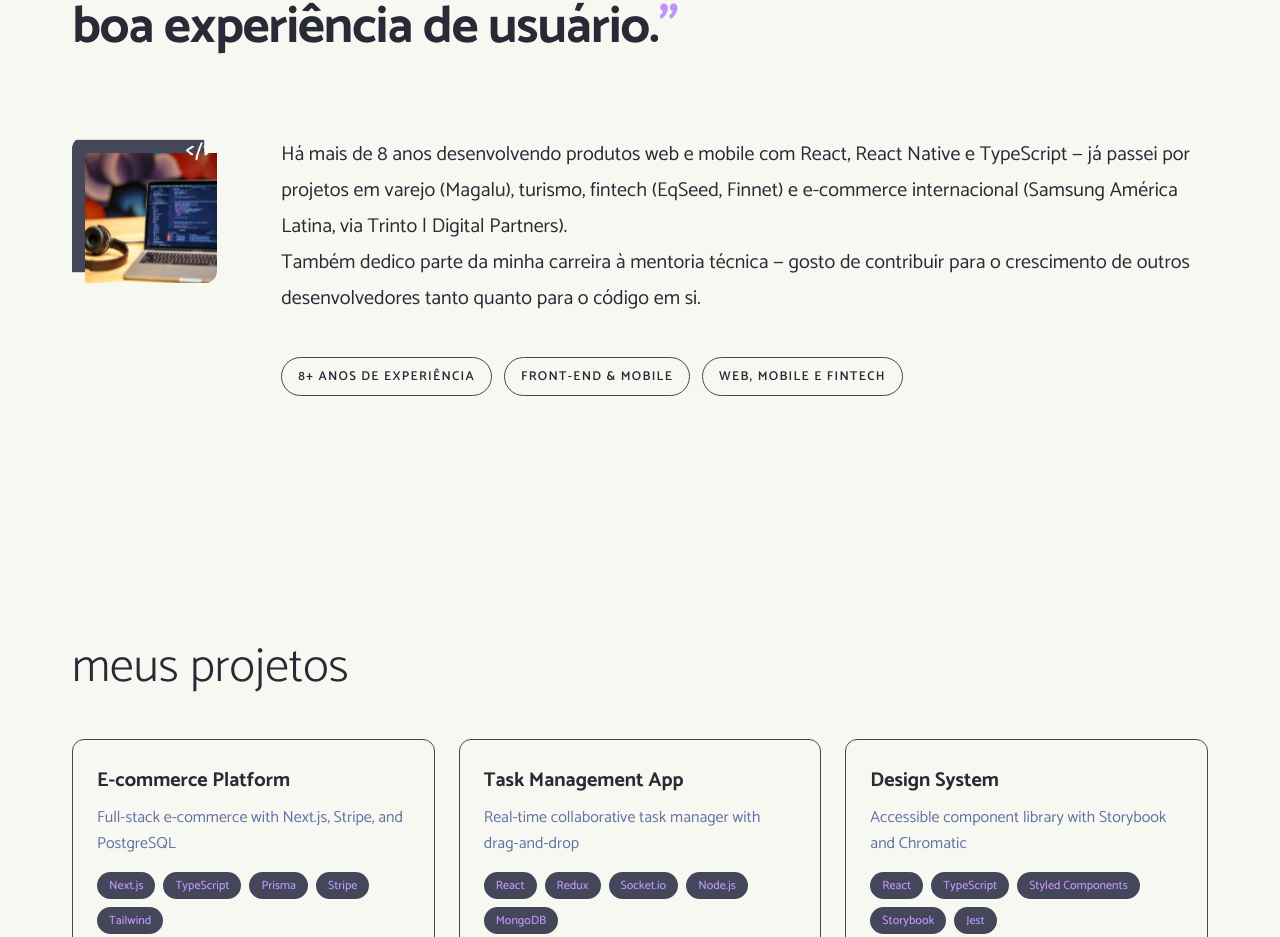
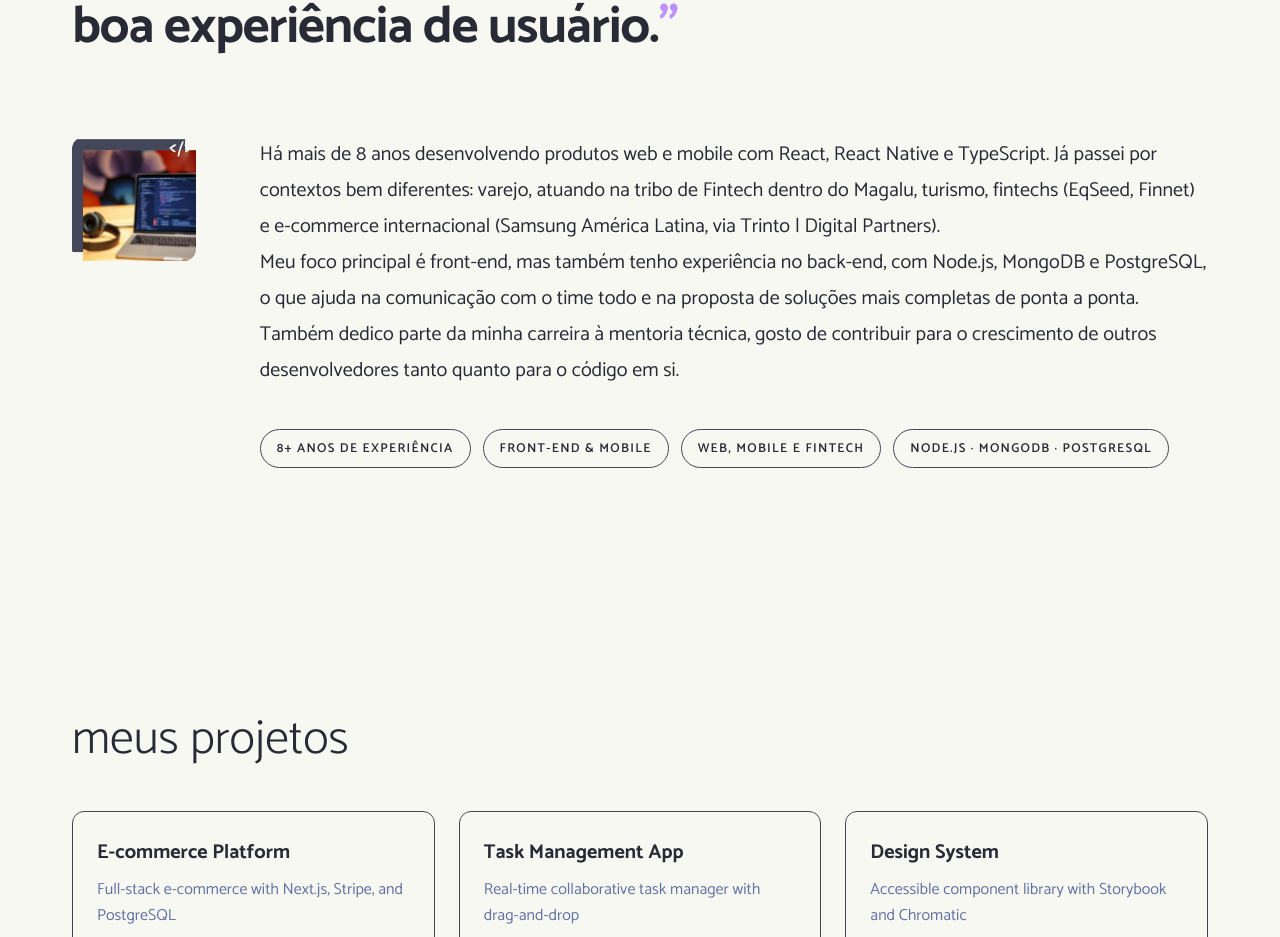
Before and after one commit to eosantos/portifolio-3.0, a Next.js app: page / in a window 1280 px wide. Shown: the part 1605-2542 px from the top of the page. Built offline with nearby package versions, Linux system fonts and the light colour scheme.

Commit message:
content: expande texto do Sobre com tribo Fintech e experiência back-end

```diff
--- a/src/i18n/locales/en/translation.json
+++ b/src/i18n/locales/en/translation.json
@@ -25,12 +25,14 @@
     "inspire": "INSPIRE."
   },
   "about": {
-    "quote": "Technology is a means, not an end — my focus is solving real business problems through good user experience.",
-    "body1": "With over 8 years developing web and mobile products using React, React Native, and TypeScript, I've worked across retail (Magalu), tourism, fintech (EqSeed, Finnet), and international e-commerce (Samsung Latin America, via Trinto | Digital Partners).",
-    "body2": "I also dedicate part of my career to technical mentorship, taking as much pride in helping other developers grow as in the code itself.",
+    "quote": "Technology is a means, not an end my focus is solving real business problems through good user experience.",
+    "body1": "With over 8 years developing web and mobile products using React, React Native, and TypeScript, I've worked across different contexts: retail within the Fintech tribe at Magalu, tourism, fintech (EqSeed, Finnet), and international e-commerce (Samsung Latin America, via Trinto | Digital Partners).",
+    "body2": "My main focus is front-end, but I also have back-end experience with Node.js, MongoDB, and PostgreSQL, which helps me communicate better with the whole team and propose more complete, end-to-end solutions.",
+    "body3": "I also dedicate part of my career to technical mentorship. I take as much pride in helping other developers grow as in the code itself.",
     "tag1": "8+ years of experience",
     "tag2": "Front-end & Mobile",
-    "tag3": "Web, mobile & fintech"
+    "tag3": "Web, mobile & fintech",
+    "tag4": "NODE.JS · MONGODB · POSTGRESQL"
   },
   "projects": {
     "title": "my projects",
--- a/src/i18n/locales/pt/translation.json
+++ b/src/i18n/locales/pt/translation.json
@@ -26,11 +26,13 @@
   },
   "about": {
     "quote": "Tecnologia é meio, não fim: meu foco é resolver problemas reais de negócio com boa experiência de usuário.",
-    "body1": "Há mais de 8 anos desenvolvendo produtos web e mobile com React, React Native e TypeScript — já passei por projetos em varejo (Magalu), turismo, fintech (EqSeed, Finnet) e e-commerce internacional (Samsung América Latina, via Trinto | Digital Partners).",
-    "body2": "Também dedico parte da minha carreira à mentoria técnica — gosto de contribuir para o crescimento de outros desenvolvedores tanto quanto para o código em si.",
+    "body1": "Há mais de 8 anos desenvolvendo produtos web e mobile com React, React Native e TypeScript. Já passei por contextos bem diferentes: varejo, atuando na tribo de Fintech dentro do Magalu, turismo, fintechs (EqSeed, Finnet) e e-commerce internacional (Samsung América Latina, via Trinto | Digital Partners).",
+    "body2": "Meu foco principal é front-end, mas também tenho experiência no back-end, com Node.js, MongoDB e PostgreSQL, o que ajuda na comunicação com o time todo e na proposta de soluções mais completas de ponta a ponta.",
+    "body3": "Também dedico parte da minha carreira à mentoria técnica, gosto de contribuir para o crescimento de outros desenvolvedores tanto quanto para o código em si.",
     "tag1": "8+ anos de experiência",
     "tag2": "Front-end & Mobile",
-    "tag3": "Web, mobile e fintech"
+    "tag3": "Web, mobile e fintech",
+    "tag4": "NODE.JS · MONGODB · POSTGRESQL"
   },
   "projects": {
     "title": "meus projetos",
--- a/src/sections/Sobre/index.tsx
+++ b/src/sections/Sobre/index.tsx
@@ -160,11 +160,15 @@ export default function AboutSection() {
           <Reveal delay={300}>
             <p>{t('about.body2')}</p>
           </Reveal>
+          <Reveal delay={350}>
+            <p>{t('about.body3')}</p>
+          </Reveal>
           <Reveal delay={400}>
             <Tags aria-label={t('nav.about')}>
               <Tag>{t('about.tag1')}</Tag>
               <Tag>{t('about.tag2')}</Tag>
               <Tag>{t('about.tag3')}</Tag>
+              <Tag>{t('about.tag4')}</Tag>
             </Tags>
           </Reveal>
         </Body>
```
Also changed, not shown: 1 other file (tests, documents, lock files or other folders).
